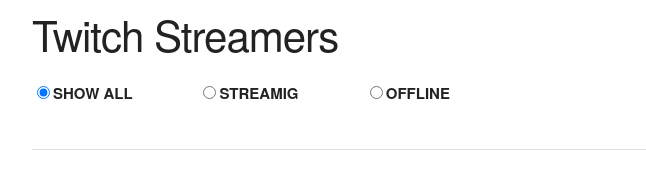
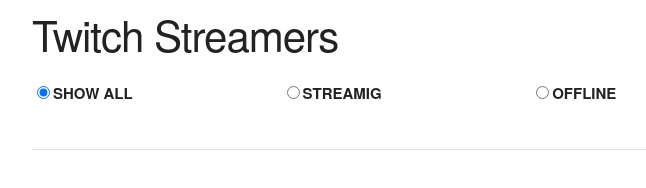
Before and after one commit to LiviuLvu/free-code-camp, a plain HTML site: page intermediate-front-end-projects/twitchtv/index.html in a window 1280 px wide. Shown: the whole page, without its empty margins (128-774 px from the left). Drawn offline with nearby package versions, Linux system fonts and the light colour scheme; no server answers.

Commit message:
added text notification for nonexistent streams, updated docs

```diff
--- a/intermediate-front-end-projects/twitchtv/index.html
+++ b/intermediate-front-end-projects/twitchtv/index.html
@@ -13,9 +13,9 @@
       <h2>Twitch Streamers</h2>
 
       <form class="row">
-        <label class="two columns"><input type="radio" name="filter-chanel" value="all" checked="true"/>SHOW ALL</label>
-        <label class="two columns"><input type="radio" name="filter-chanel" value="on"/>STREAMIG</label>
-        <label class="two columns"><input type="radio" name="filter-chanel" value="off"/>OFFLINE</label>
+        <label class="three columns"><input type="radio" name="filter-chanel" value="all" checked="true"/>SHOW ALL</label>
+        <label class="three columns"><input type="radio" name="filter-chanel" value="on"/>STREAMIG</label>
+        <label class="three columns"><input type="radio" name="filter-chanel" value="off"/>OFFLINE</label>
       </form>
       <hr>
 
--- a/intermediate-front-end-projects/twitchtv/main.js
+++ b/intermediate-front-end-projects/twitchtv/main.js
@@ -72,10 +72,8 @@
             console.log('off');
             displayChannel();
           } else if (sortStatus == 'on' && channelStatus === "ONLINE") {
-            console.log('on');
             displayChannel();
           } else if (sortStatus == 'all') {
-            console.log('all');
             displayChannel();
           }
 
@@ -88,6 +86,11 @@
             $('.channels').append(html);
           }
 
+        },
+        error: function(jqXHR, textStatus, errorThrown) {
+          if (jqXHR.status == 404 || errorThrown == 'Not Found') {
+            $('.channels').append('Channel ' + channel + ' was not found.' + '<br>');
+          }
         }
       });
     }
```
Also changed, not shown: intermediate-front-end-projects/random_quote_machine/README.md, intermediate-front-end-projects/show-local-weather/README.md, intermediate-front-end-projects/twitchtv/README.md, intermediate-front-end-projects/wikipedia-viewer/README.md.
